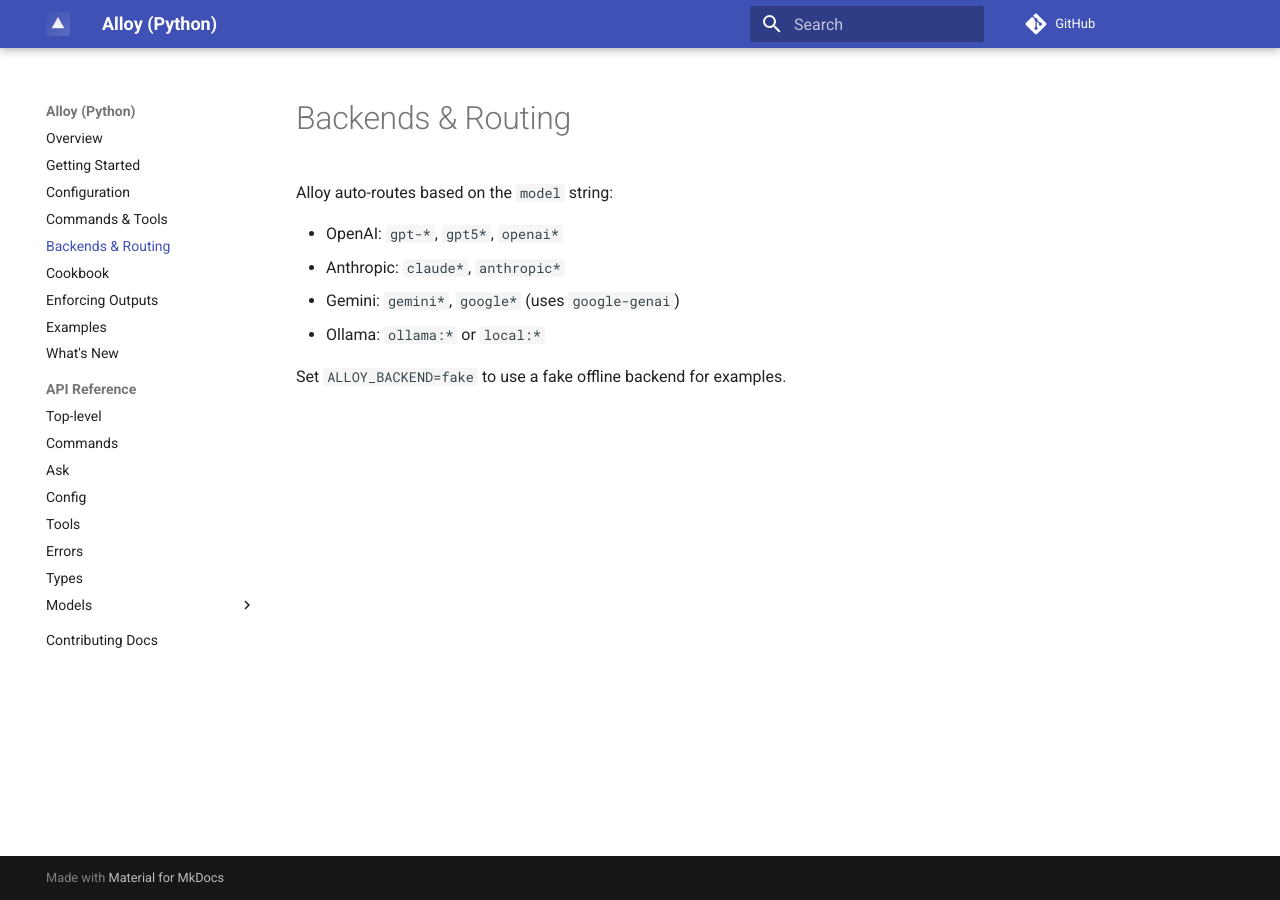
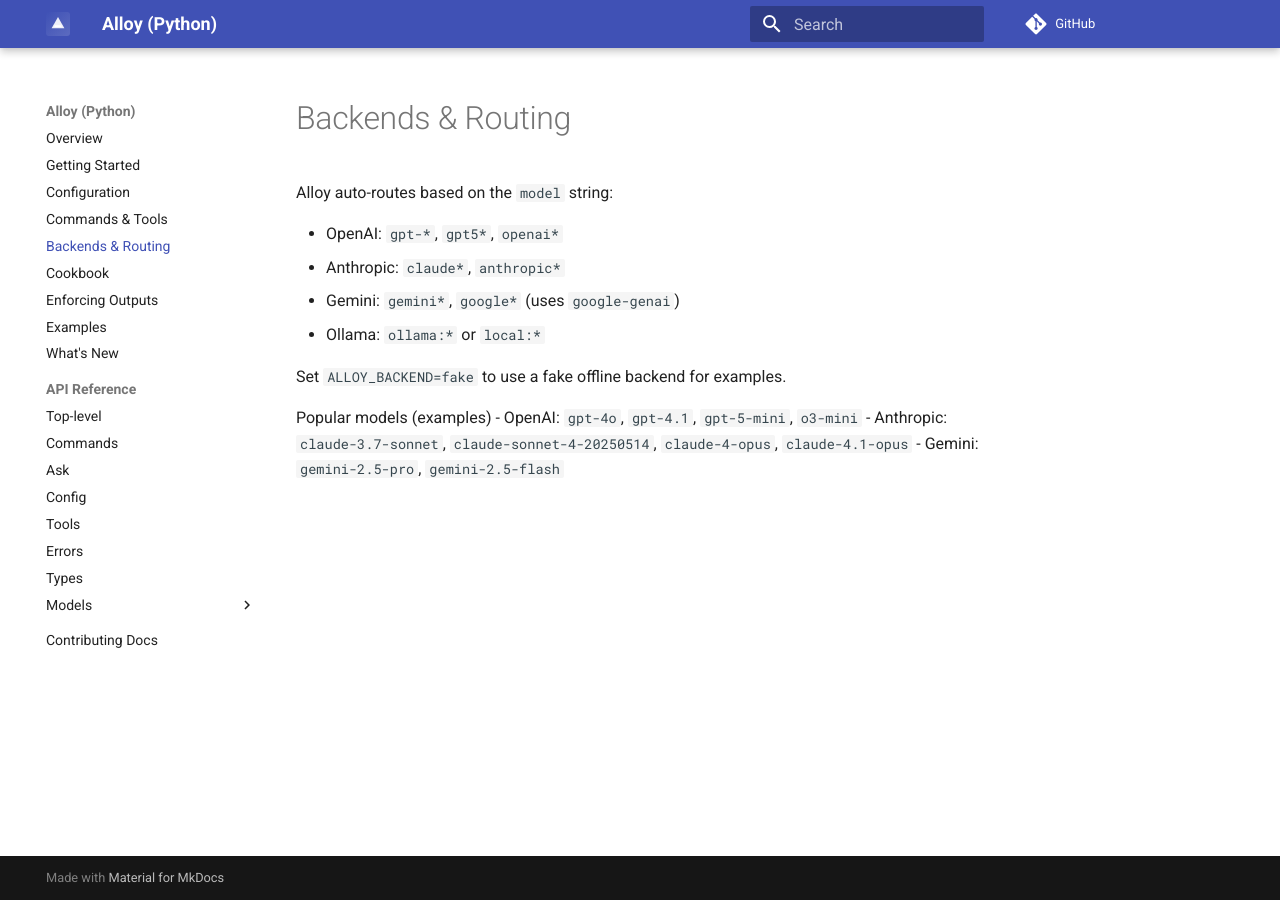
Before and after one commit to lydakis/alloy, an MkDocs documentation site: the page built from docs/backends.md, in a window 1280 px wide. Built offline with MkDocs 1.6.1 and Material for MkDocs 9.7.7, drawn with Linux system fonts in a browser that asks for light colours; comment, search, counter and statistics services are not loaded.

Commit message:
docs: update supported model examples (Anthropic Sonnet 3.7/4, Opus 4/4.1; Gemini 2.5 Pro/Flash); default Gemini model to 2.5-pro; refresh integration test defaults

```diff
--- a/docs/backends.md
+++ b/docs/backends.md
@@ -8,3 +8,8 @@
 - Ollama: `ollama:*` or `local:*`
 
 Set `ALLOY_BACKEND=fake` to use a fake offline backend for examples.
+
+Popular models (examples)
+- OpenAI: `gpt-4o`, `gpt-4.1`, `gpt-5-mini`, `o3-mini`
+- Anthropic: `claude-3.7-sonnet`, `claude-sonnet-4-20250514`, `claude-4-opus`, `claude-4.1-opus`
+- Gemini: `gemini-2.5-pro`, `gemini-2.5-flash`
```
Also changed, not shown: README.md (+4 -4 lines), 3 other files.
